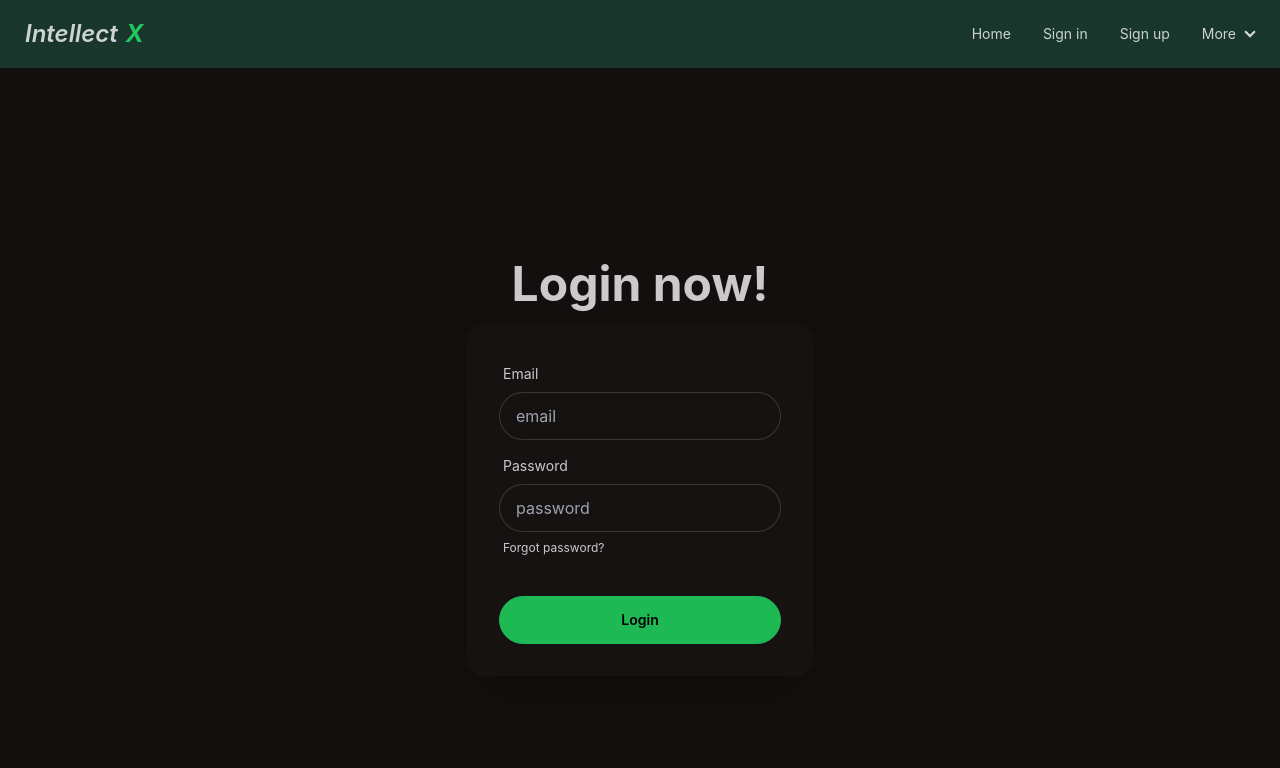
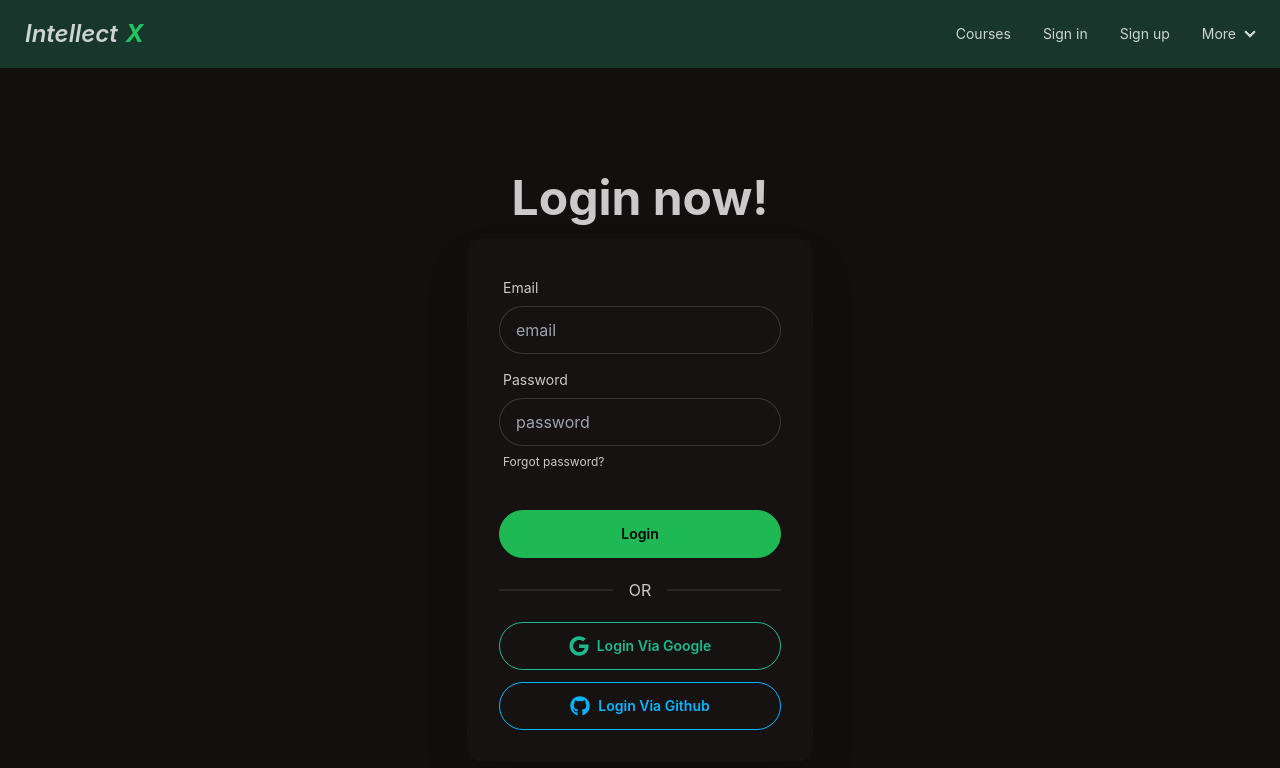
Before and after one commit to MasrulSakib/IntellectX-learning-platform-react, a React (Create React App) app: page /login in a window 1280 px wide. Shown: the top 768 px of the page. Built offline with nearby package versions, Linux system fonts and the light colour scheme.

Commit message:
authenticate using Google and GitHub done

```diff
--- a/package.json
+++ b/package.json
@@ -9,6 +9,7 @@
     "firebase": "^10.10.0",
     "react": "^18.2.0",
     "react-dom": "^18.2.0",
+    "react-icons": "^5.0.1",
     "react-router-dom": "^6.22.3",
     "react-scripts": "5.0.1",
     "web-vitals": "^2.1.4"
--- /dev/null
+++ b/src/Components/Category/Category.js
@@ -0,0 +1,11 @@
+import React from 'react';
+
+const Category = () => {
+    return (
+        <div>
+            <h2>This is side category for courses.</h2>
+        </div>
+    );
+};
+
+export default Category;
--- /dev/null
+++ b/src/Components/Courses/Courses.js
@@ -0,0 +1,13 @@
+import React, { useContext } from 'react';
+import { AuthContext } from '../../Context/Context';
+
+const Courses = () => {
+    const { user } = useContext(AuthContext);
+    return (
+        <div>
+            <h2>this is courses components of: {user.displayName}</h2>
+        </div>
+    );
+};
+
+export default Courses;
--- a/src/Components/Header/Header.js
+++ b/src/Components/Header/Header.js
@@ -6,11 +6,11 @@ const Header = () => {
         <div className="navbar bg-neutral text-neutral-content">
             <div className='container mx-auto'>
                 <div className="flex-1 flex justify-between">
-                    <Link className="btn btn-ghost text-2xl antialiased italic">Intellect<span className=' text-green-500 font-bold'>X</span></Link>
+                    <Link to={'/'} className="btn btn-ghost text-2xl antialiased italic">Intellect<span className=' text-green-500 font-bold'>X</span></Link>
                 </div>
                 <div className="flex-none">
                     <ul className="menu menu-horizontal px-1">
-                        <li><Link to={'/'}>Home</Link></li>
+                        <li><Link to={'/courses'}>Courses</Link></li>
                         <li><Link to={'/login'}>Sign in</Link></li>
                         <li><Link to={'/register'}>Sign up</Link></li>
                         <li>
@@ -20,7 +20,6 @@ const Header = () => {
                                 </summary>
                                 <ul className="p-2 bg-base-100 rounded-t-none">
                                     <li><Link >Profile</Link></li>
-                                    <li><Link>Courses</Link></li>
                                     <li><Link>FAQ</Link></li>
                                     <li><Link>Blog</Link></li>
                                 </ul>
--- a/src/Components/Login/Login.js
+++ b/src/Components/Login/Login.js
@@ -1,7 +1,34 @@
-import React from 'react';
+import React, { useContext } from 'react';
 import { Link } from 'react-router-dom';
+import { FaGithub, FaGoogle } from "react-icons/fa";
+import { GithubAuthProvider, GoogleAuthProvider } from "firebase/auth";
+import { AuthContext } from '../../Context/Context';
 
 const Login = () => {
+    const googleProvider = new GoogleAuthProvider();
+    const gitHubProvider = new GithubAuthProvider();
+    const { otherSignInOption } = useContext(AuthContext)
+
+    const handleGoogleSignIn = () => {
+        otherSignInOption(googleProvider)
+            .then(result => {
+                const user = result.user;
+                console.log(user);
+            })
+            .catch(error => console.error(error));
+    }
+
+    const handleGithubSignIn = () => {
+        otherSignInOption(gitHubProvider)
+            .then(result => {
+                const user = result.user;
+                console.log(user);
+            })
+
+            .catch(error => console.error(error));
+    }
+
+
     return (
         <div className="hero min-h-screen bg-base-200">
             <div className="hero-content flex-col">
@@ -28,6 +55,11 @@ const Login = () => {
                         <div className="form-control mt-6">
                             <button className="btn btn-primary">Login</button>
                         </div>
+                        <div className="divider">OR</div>
+                        <div className='flex flex-col gap-3'>
+                            <button onClick={handleGoogleSignIn} className="btn btn-outline btn-secondary"><FaGoogle className='text-xl'></FaGoogle>Login Via Google</button>
+                            <button onClick={handleGithubSignIn} className="btn btn-outline btn-info"><FaGithub className='text-xl'></FaGithub> Login Via Github</button>
+                        </div>
                     </form>
                 </div>
             </div>
--- a/src/Components/Register/Register.js
+++ b/src/Components/Register/Register.js
@@ -40,9 +40,11 @@ const Register = () => {
                         <div className="form-control mt-6">
                             <button className="btn btn-primary">Sign up</button>
                         </div>
+
                     </form>
                 </div>
             </div>
+
         </div>
     );
 };
--- a/src/Components/Routes/Routes.js
+++ b/src/Components/Routes/Routes.js
@@ -3,6 +3,7 @@ import Main from "../Main/Main";
 import Home from "../Home/Home";
 import Login from "../Login/Login";
 import Register from "../Register/Register";
+import Courses from "../Courses/Courses";
 
 export const router = createBrowserRouter([
     {
@@ -12,6 +13,10 @@ export const router = createBrowserRouter([
             {
                 path: '/',
                 element: <Home></Home>,
+            },
+            {
+                path: '/courses',
+                element: <Courses></Courses>
             },
             {
                 path: '/login',
--- /dev/null
+++ b/src/Context/Context.js
@@ -0,0 +1,26 @@
+import React, { createContext } from 'react';
+import { getAuth, signInWithPopup } from "firebase/auth";
+import app from '../Firebase/firebase.config';
+
+export const AuthContext = createContext();
+const auth = getAuth(app);
+
+const Context = ({ children }) => {
+
+    const otherSignInOption = (provider) => {
+        return signInWithPopup(auth, provider);
+    }
+
+
+    const user = { displayName: 'Sakib' }
+    const authInfo = { user, otherSignInOption };
+
+
+    return (
+        <AuthContext.Provider value={authInfo}>
+            {children}
+        </AuthContext.Provider>
+    );
+};
+
+export default Context;
--- a/src/index.js
+++ b/src/index.js
@@ -3,11 +3,14 @@ import ReactDOM from 'react-dom/client';
 import './index.css';
 import App from './App';
 import reportWebVitals from './reportWebVitals';
+import Context from './Context/Context';
 
 const root = ReactDOM.createRoot(document.getElementById('root'));
 root.render(
   <React.StrictMode>
-    <App />
+    <Context>
+      <App />
+    </Context>
   </React.StrictMode>
 );
 
```
Also changed, not shown: 1 other file (tests, documents, lock files or other folders).
